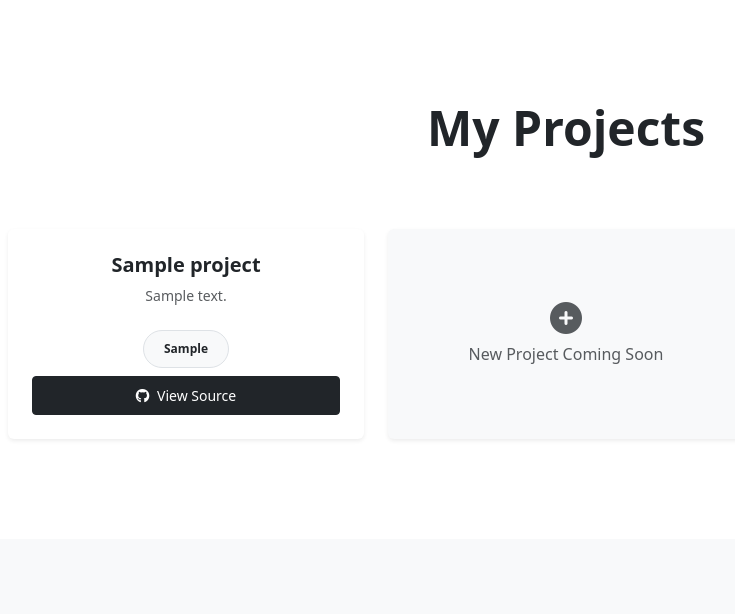
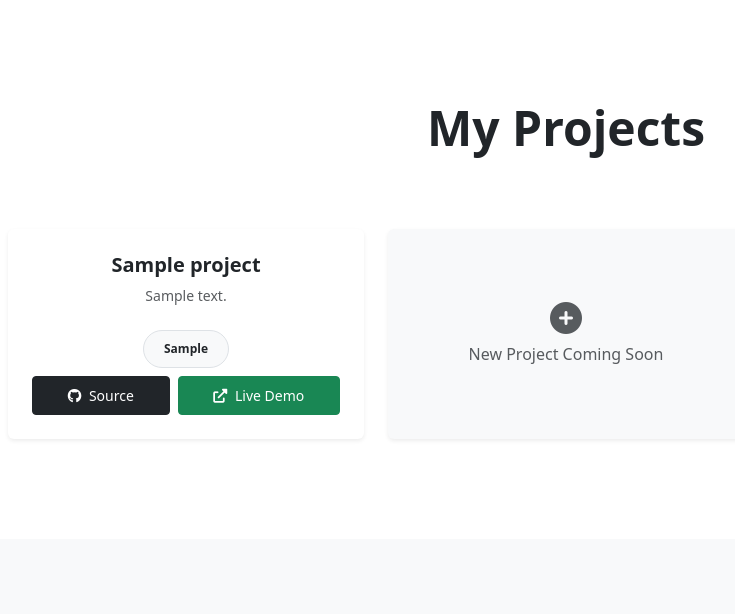
Before and after one commit to Blank21-xD/my_portfolio, a Django app: page / in a window 1280 px wide. Shown: the part 974-1588 px from the top of the page, without its empty margins (74-809 px from the left). Run offline with Django 5.2, Linux system fonts and the light colour scheme; tables that the repository leaves empty hold one stand-in row (values such as "Sample post").

Commit message:
Added live_link field to projects

```diff
--- a/main/models.py
+++ b/main/models.py
@@ -5,10 +5,15 @@ class Project(models.Model):
     title = models.CharField(max_length=100)
     description = models.TextField()
     technology = models.CharField(max_length=100)  # e.g., "Django, Bootstrap"
+
+    # Links for your portfolio and future Thangka site
     github_link = models.URLField(blank=True)
+    # Added this for your Render link
+    live_link = models.URLField(blank=True, null=True)
+
     created_at = models.DateTimeField(auto_now_add=True)
 
-    def __clump_fixer__(self):  # Keeping the vibe
+    def __clump_fixer__(self):
         return self.title
 
     def __str__(self):
--- a/main/templates/main/home.html
+++ b/main/templates/main/home.html
@@ -64,17 +64,27 @@
                         <div class="card-body p-4 d-flex flex-column text-center">
                             <h5 class="card-title fw-bold">{{ project.title }}</h5>
                             <p class="card-text text-muted small">{{ project.description }}</p>
+
                             <div class="mt-auto">
                                 <div class="d-flex flex-wrap justify-content-center">
                                     <span class="badge bg-light text-dark border mb-3">{{ project.technology }}</span>
                                 </div>
 
-                                {% if project.github_link %}
-                                <a href="{{ project.github_link }}" target="_blank"
-                                    class="btn btn-sm btn-dark w-100 py-2">
-                                    <i class="fab fa-github me-1"></i> View Source
-                                </a>
-                                {% endif %}
+                                <div class="d-flex gap-2">
+                                    {% if project.github_link %}
+                                    <a href="{{ project.github_link }}" target="_blank"
+                                        class="btn btn-sm btn-dark flex-grow-1 py-2">
+                                        <i class="fab fa-github me-1"></i> Source
+                                    </a>
+                                    {% endif %}
+
+                                    {% if project.live_link %}
+                                    <a href="{{ project.live_link }}" target="_blank"
+                                        class="btn btn-sm btn-success flex-grow-1 py-2">
+                                        <i class="fas fa-external-link-alt me-1"></i> Live Demo
+                                    </a>
+                                    {% endif %}
+                                </div>
                             </div>
                         </div>
                     </div>
--- a/portfolio/settings.py
+++ b/portfolio/settings.py
@@ -56,14 +56,17 @@ WSGI_APPLICATION = 'portfolio.wsgi.application'
 
 # DATABASE CONFIG
 if os.getenv('DATABASE_URL'):
+    # PRODUCTION: Use the PostgreSQL database provided by Render
     DATABASES = {
         'default': dj_database_url.config(
+            default=os.getenv('DATABASE_URL'),
             conn_max_age=600,
             conn_health_checks=True,
             engine='django.db.backends.postgresql'
         )
     }
 else:
+    # DEVELOPMENT: Use the simple SQLite database for local coding
     DATABASES = {
         'default': {
             'ENGINE': 'django.db.backends.sqlite3',
```
Also changed, not shown: main/migrations/0002_project_live_link.py (added).
